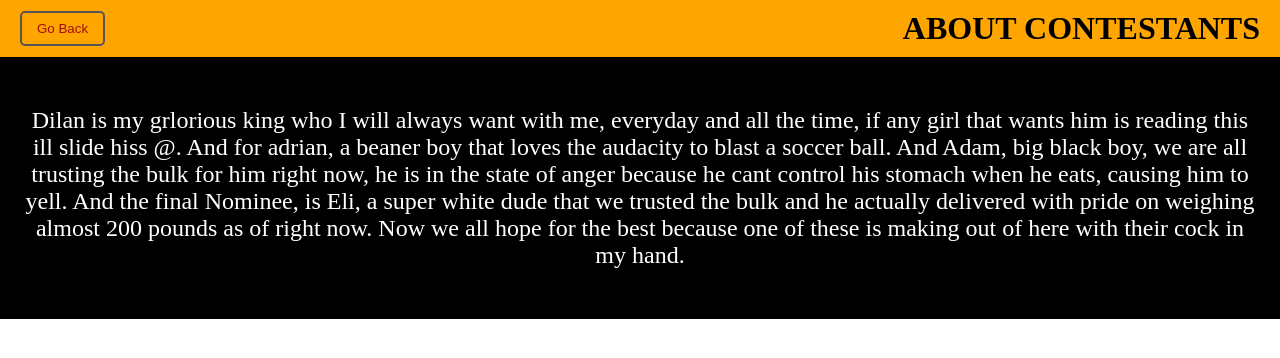
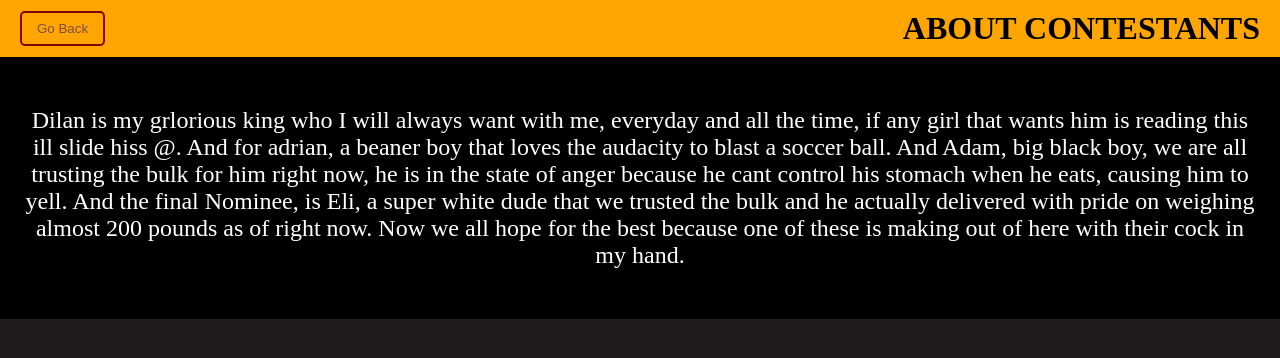
Before and after one commit to BoyIsSalsa/DilanCastro-About, a plain HTML site: page index.html in a window 1280 px wide. Drawn offline with Linux system fonts and the light colour scheme.

Commit message:
Update index.html

```diff
--- a/index.html
+++ b/index.html
@@ -8,6 +8,11 @@
     body, h1, p {
       margin: 0;
       padding: 0;
+    }
+
+    /* Set the background color for the body */
+    body {
+      background-color: #1d1b1b; /* Black */
     }
 
     /* Style for top bar */
@@ -22,15 +27,15 @@
     /* Style for "Go Back" button */
     .go-back-button {
       background-color: transparent;
-      color: #a10e0e;
-      border: 2px solid #595454;
+      color: #814c4c;
+      border: 2px solid #7e0606;
       border-radius: 5px;
       padding: 8px 15px;
       cursor: pointer;
     }
 
     .go-back-button:hover {
-      border-color: #f30303;
+      border-color: #ea0606;
     }
 
     /* Center the heading and description */
```
